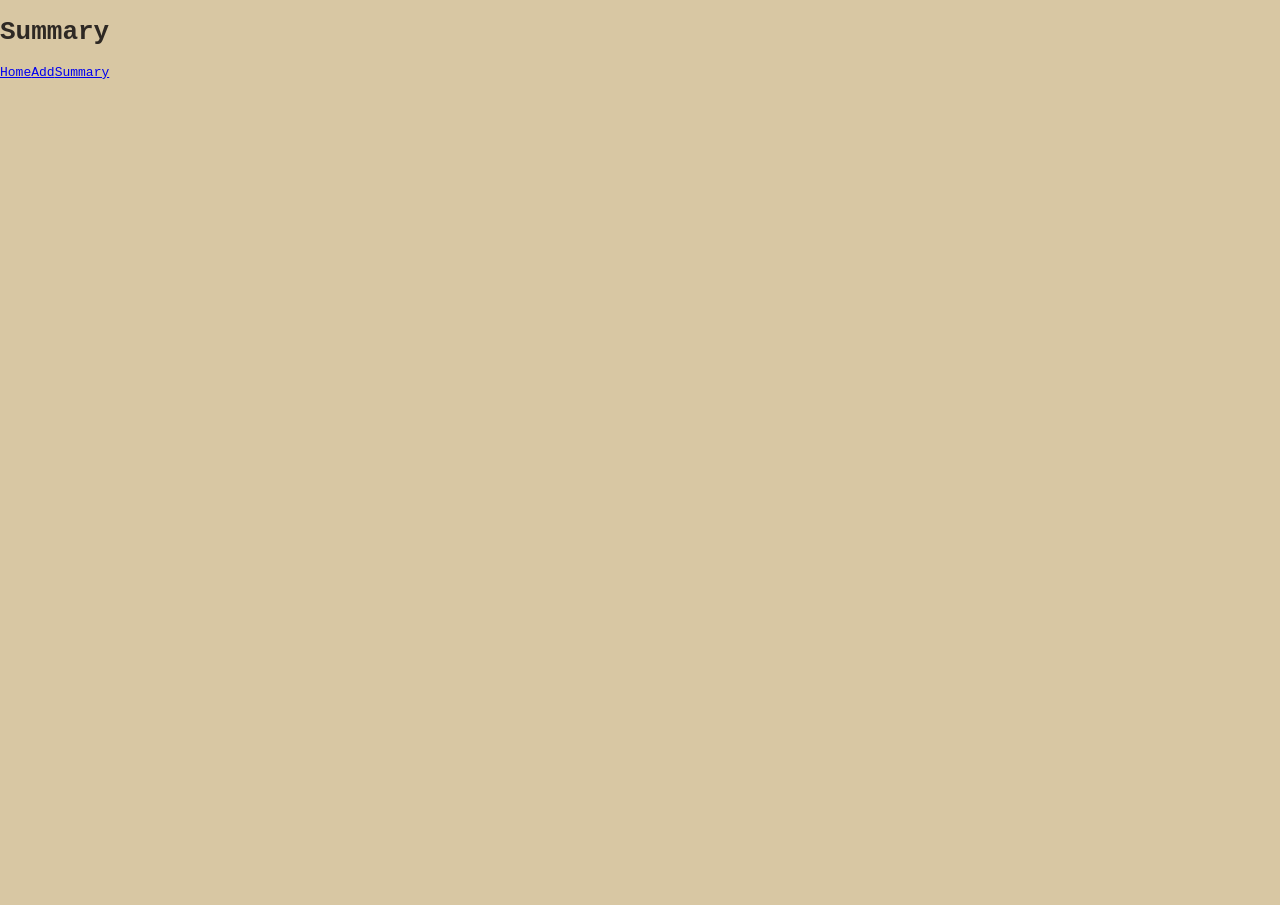
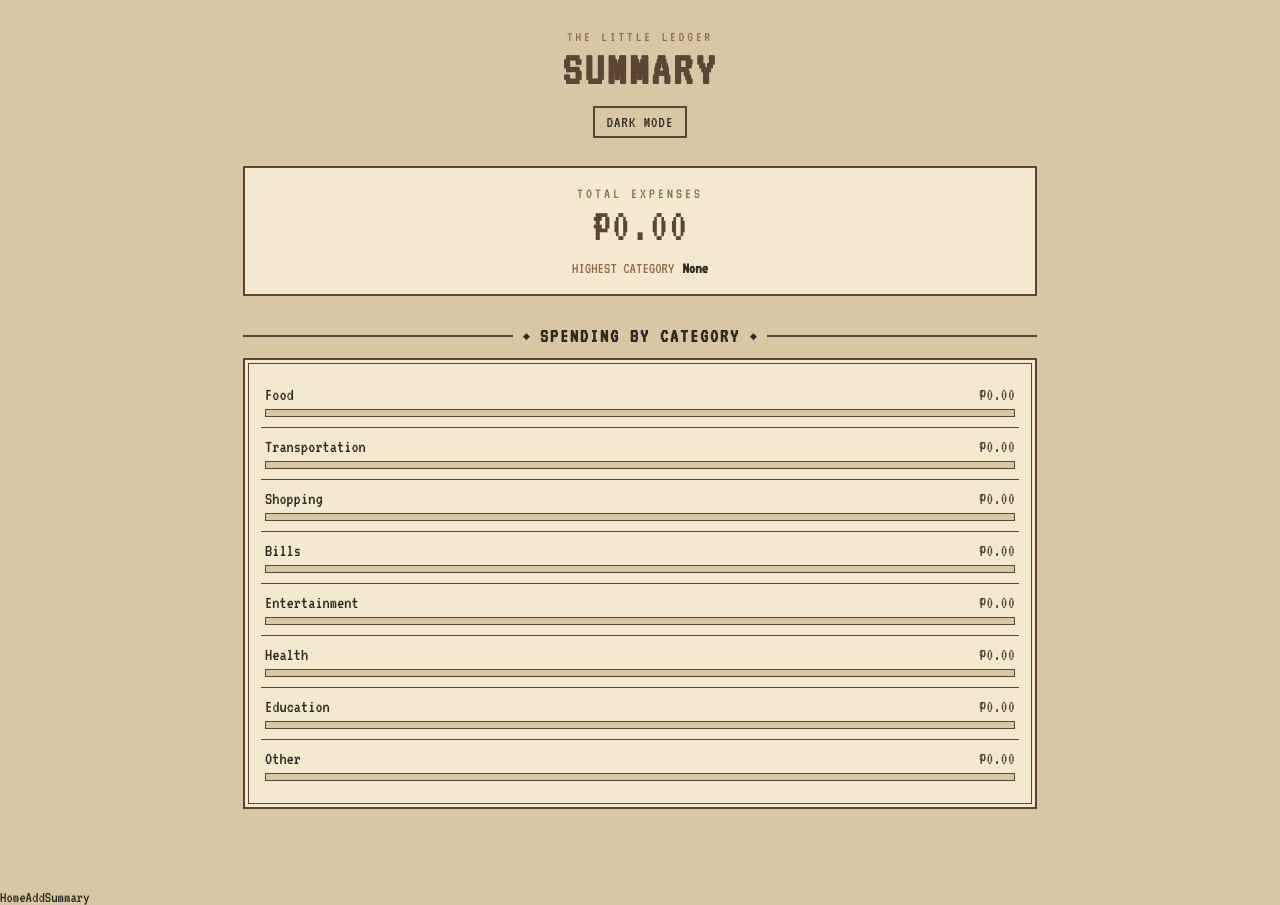
Before and after one commit to nae-rms/midterm-project-webdvt, a React (Vite) app: page /summary in a window 1280 px wide. Before the commit the page ends 817 px from the top, so only its background shows below. Built offline with nearby package versions, Linux system fonts and the light colour scheme.

Commit message:
build theme context and font change

```diff
--- a/src/context/ThemeContext.jsx
+++ b/src/context/ThemeContext.jsx
@@ -0,0 +1,38 @@
+import { createContext, useContext, useEffect, useState } from "react";
+
+const ThemeContext = createContext();
+
+function ThemeProvider({ children }) {
+  const [theme, setTheme] = useState(() => {
+    return localStorage.getItem("little-ledger-theme") || "light";
+  });
+
+  useEffect(() => {
+    document.documentElement.setAttribute("data-theme", theme);
+
+    localStorage.setItem("little-ledger-theme", theme);
+  }, [theme]);
+
+  function toggleTheme() {
+    setTheme((currentTheme) =>
+      currentTheme === "light" ? "dark" : "light"
+    );
+  }
+
+  return (
+    <ThemeContext.Provider
+      value={{
+        theme,
+        toggleTheme,
+      }}
+    >
+      {children}
+    </ThemeContext.Provider>
+  );
+}
+
+export function useTheme() {
+  return useContext(ThemeContext);
+}
+
+export default ThemeProvider;
--- a/src/index.css
+++ b/src/index.css
@@ -1,3 +1,5 @@
+@import url("https://fonts.googleapis.com/css2?family=VT323&display=swap");
+
 * {
   box-sizing: border-box;
 }
@@ -17,6 +19,21 @@
   --lamp: #c98b5b;
 }
 
+:root[data-theme="dark"] {
+  --background: #29251f;
+  --text: #eee2c9;
+
+  --border: #b49a78;
+
+  --card: #3a332a;
+
+  --wood: #b4936b;
+  --wood-dark: #d0b28a;
+
+  --green: #8f9f6b;
+  --lamp: #d39a69;
+}
+
 html,
 body {
   margin: 0;
@@ -30,7 +47,11 @@ body {
   background: var(--background);
   color: var(--text);
 
-  font-family: monospace;
+  font-family: "VT323", monospace;
+
+  transition:
+    background-color 150ms ease,
+    color 150ms ease;
 }
 
 button,
@@ -40,6 +61,15 @@ textarea {
   font: inherit;
 }
 
+button {
+  color: inherit;
+}
+
 img {
   image-rendering: pixelated;
 }
+
+a {
+  color: inherit;
+  text-decoration: none;
+}
--- a/src/main.jsx
+++ b/src/main.jsx
@@ -2,10 +2,14 @@ import { StrictMode } from "react";
 import { createRoot } from "react-dom/client";
 
 import App from "./App";
+import ThemeProvider from "./context/ThemeContext";
+
 import "./index.css";
 
 createRoot(document.getElementById("root")).render(
   <StrictMode>
-    <App />
+    <ThemeProvider>
+      <App />
+    </ThemeProvider>
   </StrictMode>
 );
--- a/src/pages/Summary.jsx
+++ b/src/pages/Summary.jsx
@@ -1,5 +1,166 @@
+import { useMemo } from "react";
+
+import useTransactions from "../hooks/useTransactions";
+import { useTheme } from "../context/ThemeContext";
+import { categories } from "../data/categories";
+
+import "../styles/Summary.css";
+
 function Summary() {
-    return <h1>Summary</h1>;
-  }
+  const { transactions } = useTransactions();
+  const { theme, toggleTheme } = useTheme();
 
-  export default Summary;
+  const expenseTotals = useMemo(() => {
+    const totals = {};
+
+    categories.expense.forEach((category) => {
+      totals[category] = 0;
+    });
+
+    transactions.forEach((transaction) => {
+      if (transaction.type === "expense") {
+        totals[transaction.category] += Number(
+          transaction.amount
+        );
+      }
+    });
+
+    return totals;
+  }, [transactions]);
+
+  const totalExpenses = useMemo(() => {
+    return transactions.reduce((total, transaction) => {
+      if (transaction.type === "expense") {
+        return total + Number(transaction.amount);
+      }
+
+      return total;
+    }, 0);
+  }, [transactions]);
+
+  const highestCategory = useMemo(() => {
+    return Object.entries(expenseTotals).reduce(
+      (highest, current) => {
+        if (current[1] > highest[1]) {
+          return current;
+        }
+
+        return highest;
+      },
+      ["None", 0]
+    );
+  }, [expenseTotals]);
+
+  return (
+    <main className="summary-page">
+
+      <header className="summary-header">
+
+        <p className="summary-subtitle">
+          THE LITTLE LEDGER
+        </p>
+
+        <h1>SUMMARY</h1>
+
+        <button
+          className="theme-toggle"
+          onClick={toggleTheme}
+        >
+          {theme === "light"
+            ? "DARK MODE"
+            : "LIGHT MODE"}
+        </button>
+
+      </header>
+
+
+      <section className="summary-overview">
+
+        <p className="summary-label">
+          TOTAL EXPENSES
+        </p>
+
+        <p className="summary-total">
+          ₱
+          {totalExpenses.toLocaleString("en-PH", {
+            minimumFractionDigits: 2,
+          })}
+        </p>
+
+        <div className="summary-highest">
+          <span>HIGHEST CATEGORY</span>
+
+          <strong>
+            {highestCategory[0]}
+          </strong>
+        </div>
+
+      </section>
+
+
+      <section className="category-section">
+
+        <div className="summary-section-heading">
+          <span>◆</span>
+
+          <h2>SPENDING BY CATEGORY</h2>
+
+          <span>◆</span>
+        </div>
+
+
+        <div className="category-list">
+
+          {categories.expense.map((category) => {
+            const amount = expenseTotals[category];
+
+            const percentage =
+              totalExpenses > 0
+                ? (amount / totalExpenses) * 100
+                : 0;
+
+            return (
+              <div
+                className="category-row"
+                key={category}
+              >
+
+                <div className="category-info">
+
+                  <span className="category-name">
+                    {category}
+                  </span>
+
+                  <span className="category-amount">
+                    ₱
+                    {amount.toLocaleString("en-PH", {
+                      minimumFractionDigits: 2,
+                    })}
+                  </span>
+
+                </div>
+
+                <div className="category-bar">
+
+                  <div
+                    className="category-bar-fill"
+                    style={{
+                      width: `${percentage}%`,
+                    }}
+                  />
+
+                </div>
+
+              </div>
+            );
+          })}
+
+        </div>
+
+      </section>
+
+    </main>
+  );
+}
+
+export default Summary;
--- /dev/null
+++ b/src/styles/Summary.css
@@ -0,0 +1,243 @@
+.summary-page {
+    width: 100%;
+    max-width: 850px;
+
+    margin: 0 auto;
+
+    padding: 30px 28px 80px;
+  }
+
+
+  /* =========================
+     HEADER
+  ========================= */
+
+  .summary-header {
+    position: relative;
+
+    margin-bottom: 28px;
+
+    text-align: center;
+  }
+
+  .summary-subtitle {
+    margin: 0 0 5px;
+
+    font-size: 14px;
+    letter-spacing: 3px;
+
+    color: var(--wood);
+  }
+
+  .summary-header h1 {
+    margin: 0;
+
+    font-size: 48px;
+    line-height: 0.9;
+
+    letter-spacing: 3px;
+
+    color: var(--wood-dark);
+  }
+
+  .theme-toggle {
+    margin-top: 14px;
+
+    padding: 6px 12px;
+
+    background: transparent;
+
+    border: 2px solid var(--border);
+
+    color: var(--text);
+
+    cursor: pointer;
+
+    letter-spacing: 1px;
+  }
+
+  .theme-toggle:hover {
+    background: var(--wood-dark);
+
+    color: var(--card);
+  }
+
+
+  /* =========================
+     OVERVIEW
+  ========================= */
+
+  .summary-overview {
+    margin-bottom: 30px;
+
+    padding: 18px;
+
+    text-align: center;
+
+    background: var(--card);
+
+    border: 2px solid var(--border);
+  }
+
+  .summary-label {
+    margin: 0;
+
+    font-size: 15px;
+    letter-spacing: 3px;
+
+    color: var(--wood);
+  }
+
+  .summary-total {
+    margin: 4px 0 12px;
+
+    font-size: 48px;
+
+    line-height: 0.9;
+
+    color: var(--wood-dark);
+  }
+
+  .summary-highest {
+    display: flex;
+    justify-content: center;
+
+    gap: 8px;
+
+    font-size: 16px;
+  }
+
+  .summary-highest span {
+    color: var(--wood);
+  }
+
+
+  /* =========================
+     HEADING
+  ========================= */
+
+  .summary-section-heading {
+    display: flex;
+    align-items: center;
+
+    gap: 10px;
+
+    margin-bottom: 12px;
+  }
+
+  .summary-section-heading::before,
+  .summary-section-heading::after {
+    content: "";
+
+    flex: 1;
+
+    height: 2px;
+
+    background: var(--border);
+  }
+
+  .summary-section-heading h2 {
+    margin: 0;
+
+    font-size: 20px;
+    letter-spacing: 2px;
+
+    white-space: nowrap;
+  }
+
+  .summary-section-heading span {
+    font-size: 9px;
+  }
+
+
+  /* =========================
+     CATEGORIES
+  ========================= */
+
+  .category-list {
+    padding: 16px;
+
+    background: var(--card);
+
+    border: 2px solid var(--border);
+
+    outline: 1px solid var(--border);
+    outline-offset: -6px;
+  }
+
+  .category-row {
+    padding: 10px 4px;
+
+    border-bottom: 1px solid var(--border);
+  }
+
+  .category-row:last-child {
+    border-bottom: none;
+  }
+
+  .category-info {
+    display: flex;
+    justify-content: space-between;
+
+    margin-bottom: 5px;
+
+    font-size: 18px;
+  }
+
+  .category-name {
+    color: var(--text);
+  }
+
+  .category-amount {
+    color: var(--wood-dark);
+  }
+
+  .category-bar {
+    width: 100%;
+    height: 8px;
+
+    background: var(--background);
+
+    border: 1px solid var(--border);
+  }
+
+  .category-bar-fill {
+    height: 100%;
+
+    background: var(--green);
+  }
+
+
+  /* =========================
+     MOBILE
+  ========================= */
+
+  @media (max-width: 600px) {
+    .summary-page {
+      padding: 24px 14px 60px;
+    }
+
+    .summary-header h1 {
+      font-size: 40px;
+    }
+
+    .summary-total {
+      font-size: 42px;
+    }
+
+    .summary-section-heading {
+      gap: 6px;
+    }
+
+    .summary-section-heading h2 {
+      font-size: 17px;
+    }
+
+    .summary-section-heading span {
+      display: none;
+    }
+
+    .category-list {
+      padding: 12px;
+    }
+  }
```
